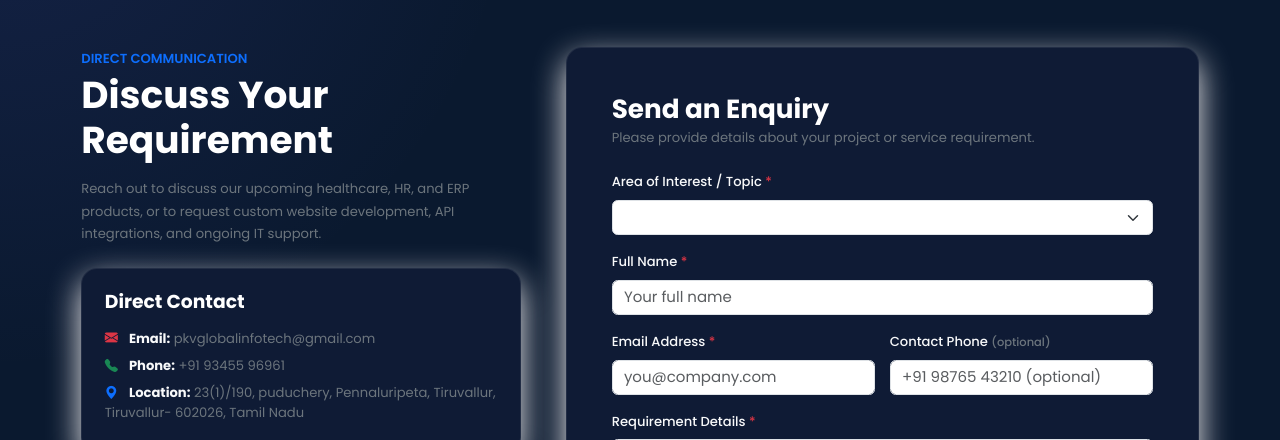
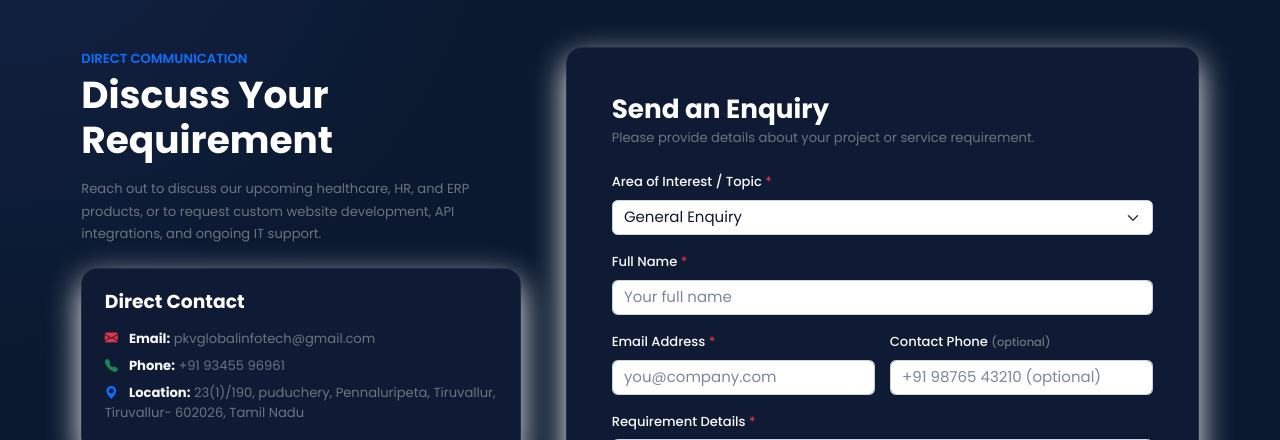
Before and after one commit to pkvglobalinfotech-web/static-website, a Django app: page /contact/ in a window 1280 px wide. Shown: the part 148-588 px from the top of the page. Run offline with Django 5.2, Linux system fonts and the light colour scheme; data comes from the database, SQL or seed files in the repository; data that the repository does not hold is empty.

Commit message:
Fix form control text color to high-contrast dark slate on white background

```diff
--- a/website/static/css/style.css
+++ b/website/static/css/style.css
@@ -675,10 +675,6 @@ body small,
 body strong,
 body em,
 body button,
-body input,
-body textarea,
-body select,
-body option,
 body .nav-link,
 body .section-title,
 body .service-card,
@@ -694,6 +690,49 @@ body .coming-soon-card,
 body .portfolio-item .overlay,
 body .testimonial-card small {
     color:#ffffff !important;
+}
+
+/* ==============================
+   Form Controls (Crisp, High-Contrast Text)
+================================= */
+.form-control,
+.form-select,
+input.form-control,
+textarea.form-control,
+select.form-select,
+body input.form-control,
+body textarea.form-control,
+body select.form-select,
+body .form-control,
+body .form-select {
+    color: #0f172a !important;
+    background-color: #ffffff !important;
+    border: 1px solid #cbd5e1 !important;
+}
+
+.form-control:focus,
+.form-select:focus,
+body .form-control:focus,
+body .form-select:focus {
+    color: #0f172a !important;
+    background-color: #ffffff !important;
+    border-color: #3b82f6 !important;
+    box-shadow: 0 0 0 0.25rem rgba(59, 130, 246, 0.25) !important;
+}
+
+.form-control::placeholder,
+textarea.form-control::placeholder,
+body .form-control::placeholder,
+body textarea.form-control::placeholder {
+    color: #64748b !important;
+    opacity: 0.85;
+}
+
+select.form-select option,
+.form-select option,
+body select option {
+    color: #0f172a !important;
+    background-color: #ffffff !important;
 }
 
 .btn,
```
